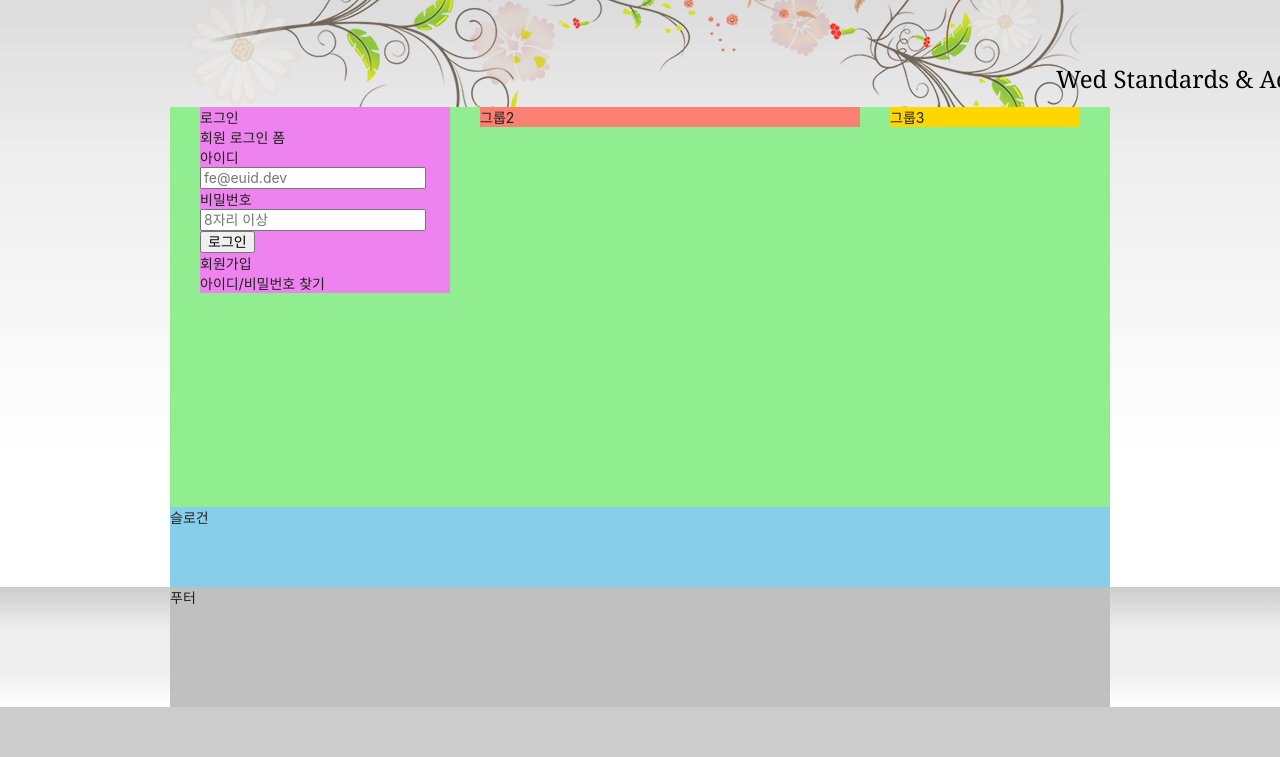
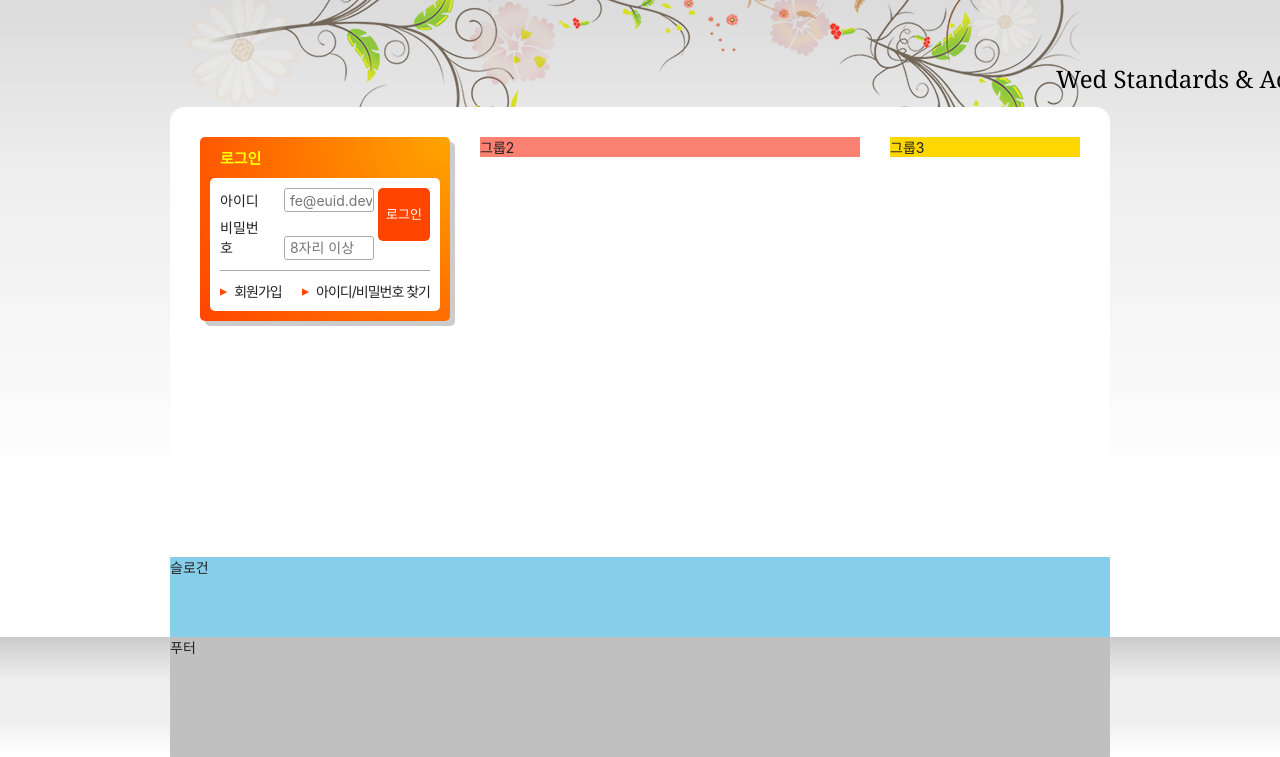
Before and after one commit to to06109/HTML5, a plain HTML site: page index.html in a window 1280 px wide. Shown: the part 140-897 px from the top of the page. Before the commit the page ends 847 px from the top, so only its background shows below. Drawn offline with Linux system fonts and the light colour scheme; a web font is replaced by a local one.

Commit message:
로그인 완성

```diff
--- a/styles/style.css
+++ b/styles/style.css
@@ -3,7 +3,8 @@
 @import url(./fontello.css);
 
 /* 숨김 콘텐츠 */
-.a11y-hidden {
+.a11y-hidden,
+legend {
   position: absolute;
   width: 1px;
   height: 1px;
@@ -247,7 +248,7 @@ header {
 .visual::before,
 .visual::after {
   content: '';
-  /* block 현태가 됨 */
+  /* block 형태가 됨 */
   position: absolute;
   width: 100%;
   height: 100%;
@@ -276,10 +277,11 @@ header {
 
 /* 메인 */
 .main {
-  background: lightgreen;
-  height: 50vh;
   display: flow-root;
-  padding: 0 15px;
+  background: #fff;
+  min-height: 450px;
+  padding: 30px 15px;
+  border-radius: 15px 15px 0 0;
 }
 
 .group {
@@ -288,7 +290,6 @@ header {
 }
 
 .group1 {
-  background: violet;
   width: 250px;
 }
 
@@ -300,6 +301,89 @@ header {
 .group3 {
   background: gold;
   width: 190px;
+}
+
+/* 로그인 */
+.login {
+  border-radius: 5px;
+  background: orange radial-gradient(circle at right top, orange, orangered);
+  padding: 10px;
+  box-shadow: 5px 5px 0 0 #ccc;
+}
+
+.login-title {
+  font-size: 15px;
+  color: yellow;
+  font-weight: 700;
+  /* 들여쓰기 */
+  text-indent: 10px;
+}
+
+.login-form {
+  margin-top: 10px;
+  background-color: #fff;
+  border-radius: 5px 5px 0 0;
+  padding: 10px 10px 0 10px;
+}
+
+.sign {
+  background-color: #fff;
+  border-radius: 0 0 5px 5px;
+  padding: 4px 10px;
+  display: flex;
+  flex-flow: row nowrap;
+  justify-content: space-between;
+}
+
+.sign a {
+  display: block;
+  padding: 6px 0;
+  letter-spacing: -1px;
+}
+
+.sign a::before {
+  content: '\e804';
+  font-family: 'fontello';
+  margin-right: 8px;
+  color: orangered;
+}
+
+.login-button {
+  position: absolute;
+  top: 0;
+  right: 0;
+  background-color: orangered;
+  color: #fff;
+  height: 53px;
+  border-radius: 5px;
+  border: 0;
+  padding: 0 8px;
+  font-size: 13px;
+}
+
+.login-form fieldset {
+  position: relative;
+  border-bottom: 1px solid #aaa;
+  padding-bottom: 5px;
+}
+
+.user-email,
+.user-pw {
+  margin-bottom: 5px;
+}
+
+.login-form label {
+  display: inline-block;
+  width: 50px;
+  margin-right: 10px;
+}
+
+.login-form input {
+  width: 90px;
+  height: 24px;
+  border: 1px solid #aaa;
+  padding: 1px 1px 1px 5px;
+  border-radius: 3px;
 }
 
 /* 슬로건 */
```
